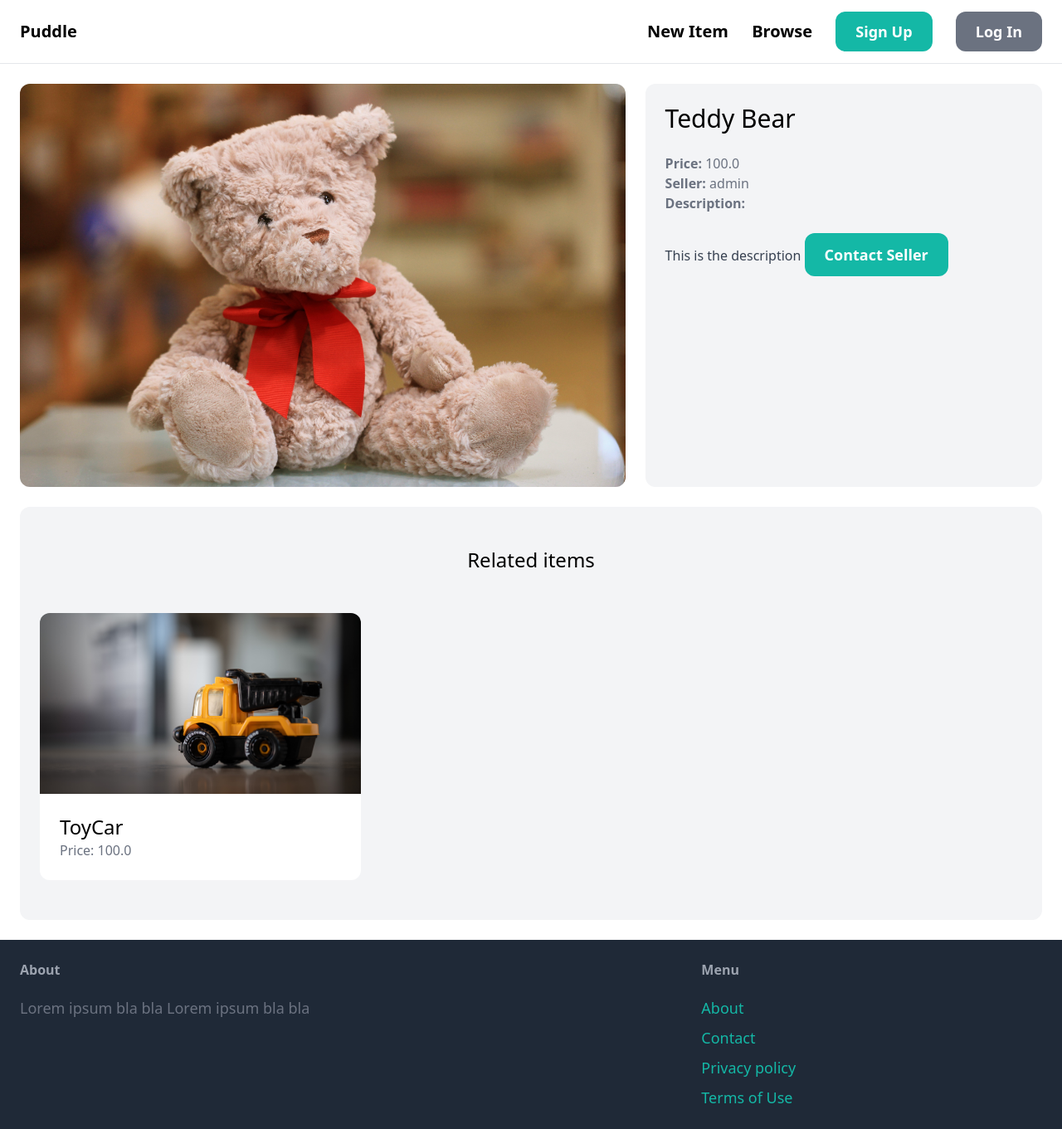
After one commit to AhmedARmohamed/puddle, a Django app: page //items/1/ in a window 1280 px wide. The commit adds this page. Shown: the whole page at 83% size. Run offline with Django 4.2, Linux system fonts and the light colour scheme; data comes from the database, SQL or seed files in the repository; both versions use the stored data as it was after the commit; some libraries are stand-ins or nearby versions.

Commit message:
Created item and item detail screens

```diff
--- a/core/templates/core/base.html
+++ b/core/templates/core/base.html
@@ -45,7 +45,7 @@
 
         <ul class="space-y-2">
           <li><a href="#" class="text-lg text-teal-500 hover:text-teal-700">About</a></li>
-          <li><a href="{% url 'contact' %}" class="text-lg text-teal-500 hover:text-teal-700">Contact</a></li>
+          <li><a href="{% url 'core:contact' %}" class="text-lg text-teal-500 hover:text-teal-700">Contact</a></li>
           <li><a href="#" class="text-lg text-teal-500 hover:text-teal-700">Privacy policy</a></li>
           <li><a href="#" class="text-lg text-teal-500 hover:text-teal-700">Terms of Use</a></li>
         </ul>
--- a/core/templates/core/index.html
+++ b/core/templates/core/index.html
@@ -9,7 +9,7 @@
         <div class="grid grid-cols-3 gap-3">
             {% for item in items %}
                 <div>
-                    <a href="#">
+                    <a href="{% url 'item:detail' item.id %}">
                         <div>
                             <img src="{{ item.image.url }}" class="rounded-t-xl">
                         </div>
@@ -38,4 +38,5 @@
                 </div>
             {% endfor %}
         </div>
+    </div>
 {% endblock %}
--- /dev/null
+++ b/core/urls.py
@@ -0,0 +1,10 @@
+from django.urls import path
+
+from . import views
+
+app_name = 'core'
+
+urlpatterns = [
+    path('', views.index, name='index'),
+    path('contact/', views.contact, name='contact'),
+]
--- /dev/null
+++ b/item/templates/item/detail.html
@@ -0,0 +1,48 @@
+{% extends 'core/base.html' %}
+
+{% block title %} {{ item.name }} {% endblock%}
+
+{% block content %}
+
+    <div class="grid grid-cols-5 gap-6">
+        <div class="col-span-3">
+            <img src="{{ item.image.url }}" class="rounded-xl">
+        </div>
+
+        <div class="col-span-2 p-6 bg-gray-100 rounded-xl">
+            <h1 class="mb-6 text-3xl">{{ item.name }}</h1>
+            <p class="text-gray-500"><strong>Price: </strong>{{ item.price }}</p>
+            <p class="text-gray-500"><strong>Seller: </strong>{{ item.created_by.username }}</p>
+
+            {% if item.description %}
+                <p class="text-gray-700">
+                    <strong class="text-gray-500">Description: </strong><br>
+                    {{ item.description }}
+            {% endif %}
+
+            <a href="" class="inline-block mt-6 px-6 py-3 text-lg font-semibold bg-teal-500 text-white rounded-xl hover:bg-teal-700">Contact Seller</a>
+            </p>
+        </div>
+    </div>
+
+    <div class="mt-6 px-6 py-12 bg-gray-100 rounded-xl">
+        <h2 class="mb-12 text-2xl text-center">Related items</h2>
+
+        <div class="grid grid-cols-3 gap-3">
+            {% for item in related_items %}
+                <div>
+                    <a href="{% url 'item:detail' item.id %}">
+                        <div>
+                            <img src="{{ item.image.url }}" class="rounded-t-xl">
+                        </div>
+                        <div class="p-6 bg-white rounded-b-xl">
+                            <h2 class="text-2xl">{{ item.name }}</h2>
+                            <p class="text-gray-500">Price: {{ item.price }}</p>
+                        </div>
+                    </a>
+                </div>
+            {% endfor %}
+        </div>
+    </div>
+
+{% endblock  %}
--- /dev/null
+++ b/item/urls.py
@@ -0,0 +1,9 @@
+from django.urls import path
+
+from . import views
+
+app_name = 'item'
+
+urlpatterns = [
+    path('<int:pk>/', views.detail, name='detail'),
+]
--- a/item/views.py
+++ b/item/views.py
@@ -1,3 +1,14 @@
-from django.shortcuts import render
+from django.shortcuts import render, get_object_or_404
 
-# Create your views here.
+from .models import Item
+
+def detail(request, pk):
+    item = get_object_or_404(Item, pk=pk)
+    related_items = Item.objects.filter(category=item.category, is_sold=False).exclude(pk=pk)[0:3]
+
+
+
+    return render(request, 'item/detail.html', {
+        'item': item,
+        'related_items': related_items,
+    })
--- a/puddle/urls.py
+++ b/puddle/urls.py
@@ -1,12 +1,10 @@
 from django.conf import settings
 from django.conf.urls.static import static
 from django.contrib import admin
-from django.urls import path
-
-from core.views import index, contact
+from django.urls import path, include
 
 urlpatterns = [
     path("admin/", admin.site.urls),
-    path('', index, name='index'),
-    path('contact/', contact, name='contact'),
+    path('/items/', include('item.urls')),
+    path('', include('core.urls')),
 ] + static(settings.MEDIA_URL, document_root=settings.MEDIA_ROOT)
```
Also changed, not shown: README.md (added), db.sqlite3, media/items_images/toy-car.jpg (added).
